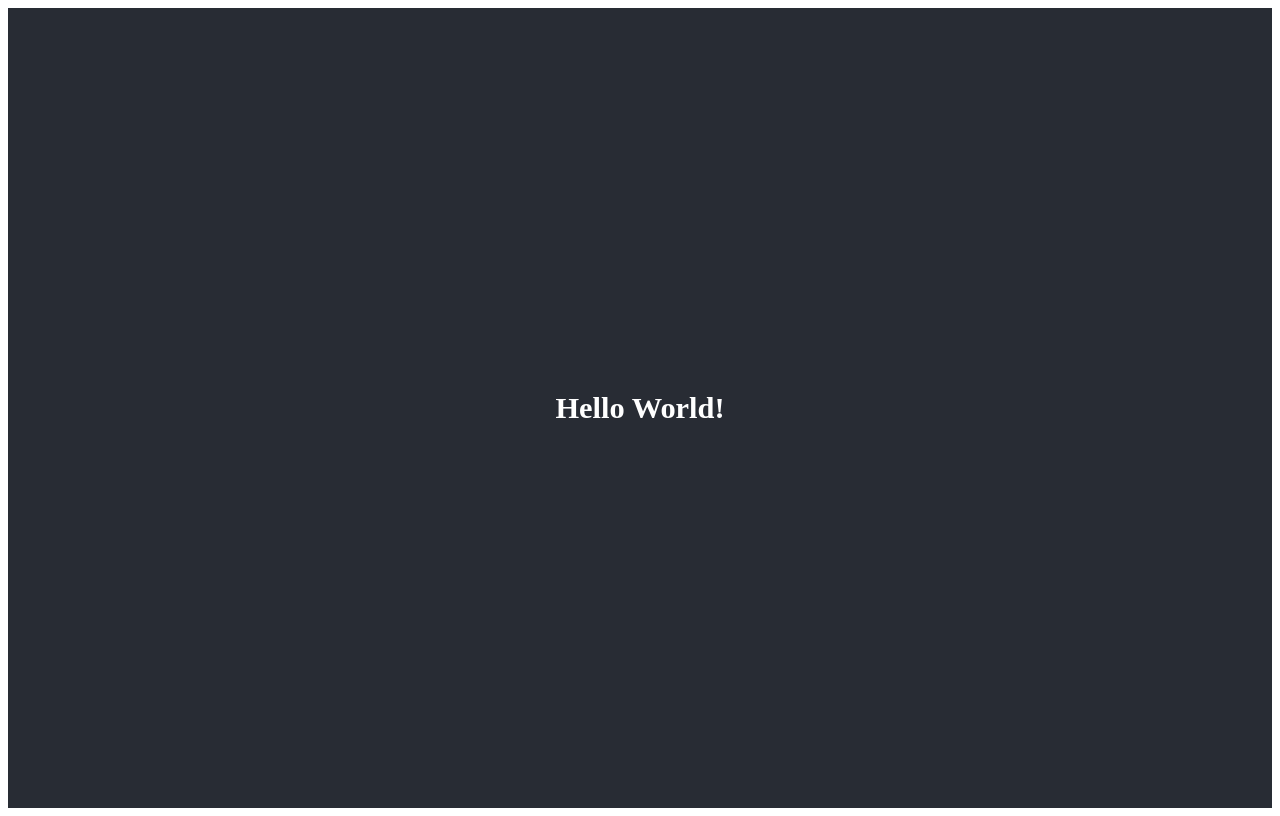
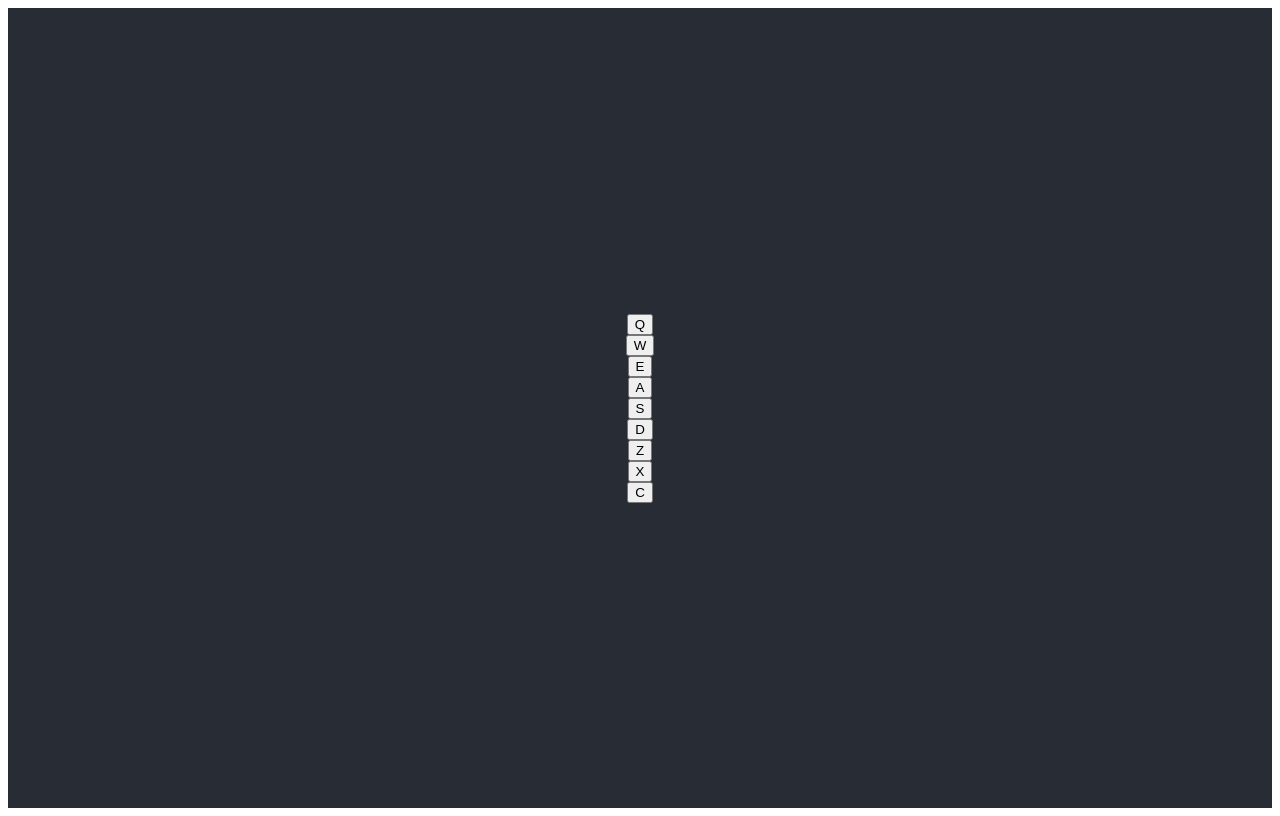
Before and after one commit to ArnaudBand/drum_machine, a React (Create React App) app: page / in a window 1280 px wide. Built offline with nearby package versions, Linux system fonts and the light colour scheme.

Commit message:
Create Keyboard components

```diff
--- a/src/App.js
+++ b/src/App.js
@@ -115,11 +115,23 @@ const bankTwo = [
   }
 ];
 
+const Keyboard = () => {
+  return (
+    bankOne.map((item) => {
+      return(
+        <button>
+          <audio src={item.url} />
+          {item.key}
+        </button>
+      )
+  }))
+};
+
 function App() {
   return (
     <div className="App">
       <header className="App-header">
-        <h3>Hello World!</h3>
+        <Keyboard />
       </header>
     </div>
   );
```
